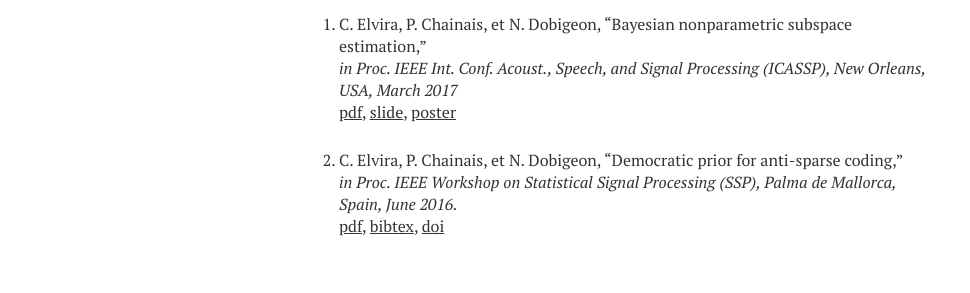
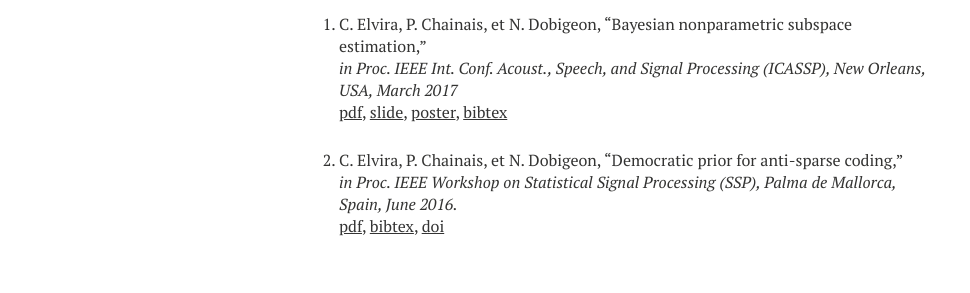
Before and after one commit to c-elvira/c-elvira.github.io-old, a Jekyll site: the page built from publication/index.md, in a window 1280 px wide. Shown: the part 422-715 px from the top of the page, without its empty margins (21-991 px from the left). Built offline with Jekyll 4.4.1, drawn with Linux system fonts in a browser that asks for light colours; nearby versions of some CDN libraries.

Commit message:
motif bibles

```diff
--- a/publication/index.md
+++ b/publication/index.md
@@ -20,7 +20,7 @@ comments: true
 
 1. C. Elvira, P. Chainais, et N. Dobigeon, "Bayesian nonparametric subspace estimation," <br/>
 *in Proc. IEEE Int. Conf. Acoust., Speech, and Signal Processing (ICASSP), New Orleans, USA, March 2017* <br/>
-[pdf](../pdf/elvira2017iccasp.pdf), [slide](../pdf/elvira_2017_icassp_slide.pdf), [poster](../pdf/elvira_2017_icassp_poster.pdf) <br/>
+[pdf](../pdf/elvira2017iccasp.pdf), [slide](../pdf/elvira_2017_icassp_slide.pdf), [poster](../pdf/elvira_2017_icassp_poster.pdf), [bibtex](../bibtex/elvira2017_iccasp.md) <br/>
 
 2. C. Elvira, P. Chainais, et N. Dobigeon, "Democratic prior for anti-sparse coding,"<br/>
 *in Proc. IEEE Workshop on Statistical Signal Processing (SSP), Palma de Mallorca, Spain, June 2016.*<br/>
```
Also changed, not shown: bibtex/elvira2017_iccasp.md (renamed from bibtex/Elvira_IEEE_ICASSP_2017.md).
